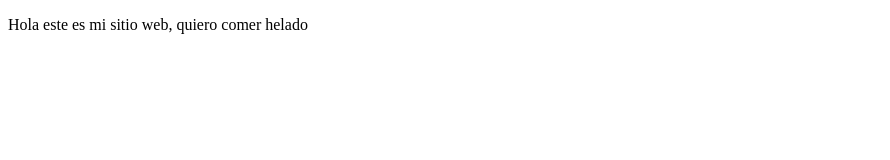
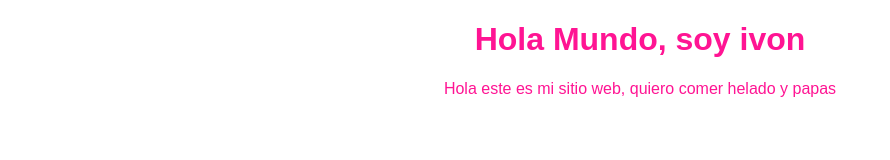
Before and after one commit to IvonGomez/proyectoDemo, a plain HTML site: page index.html in a window 1280 px wide. Shown: the whole page, without its empty margins (0-890 px from the left). Drawn offline with Linux system fonts and the light colour scheme.

Commit message:
agregue css

```diff
--- /dev/null
+++ b/css/estilos.css
@@ -0,0 +1,6 @@
+body
+{
+    color:deeppink;
+    text-align: center;
+    font-family: "Arial";
+}
--- a/index.html
+++ b/index.html
@@ -5,8 +5,10 @@
     <meta http-equiv="X-UA-Compatible" content="IE=edge">
     <meta name="viewport" content="width=device-width, initial-scale=1.0">
     <title>Hola Mundo, soy ivon</title>
+    <link rel="stylesheet" href="css/estilos.css"/>
 </head>
 <body>
-    <p>Hola este es mi sitio web, quiero comer helado</p>
+    <h1>Hola Mundo, soy ivon</h1>
+    <p>Hola este es mi sitio web, quiero comer helado y papas</p>
 </body>
 </html>
```
